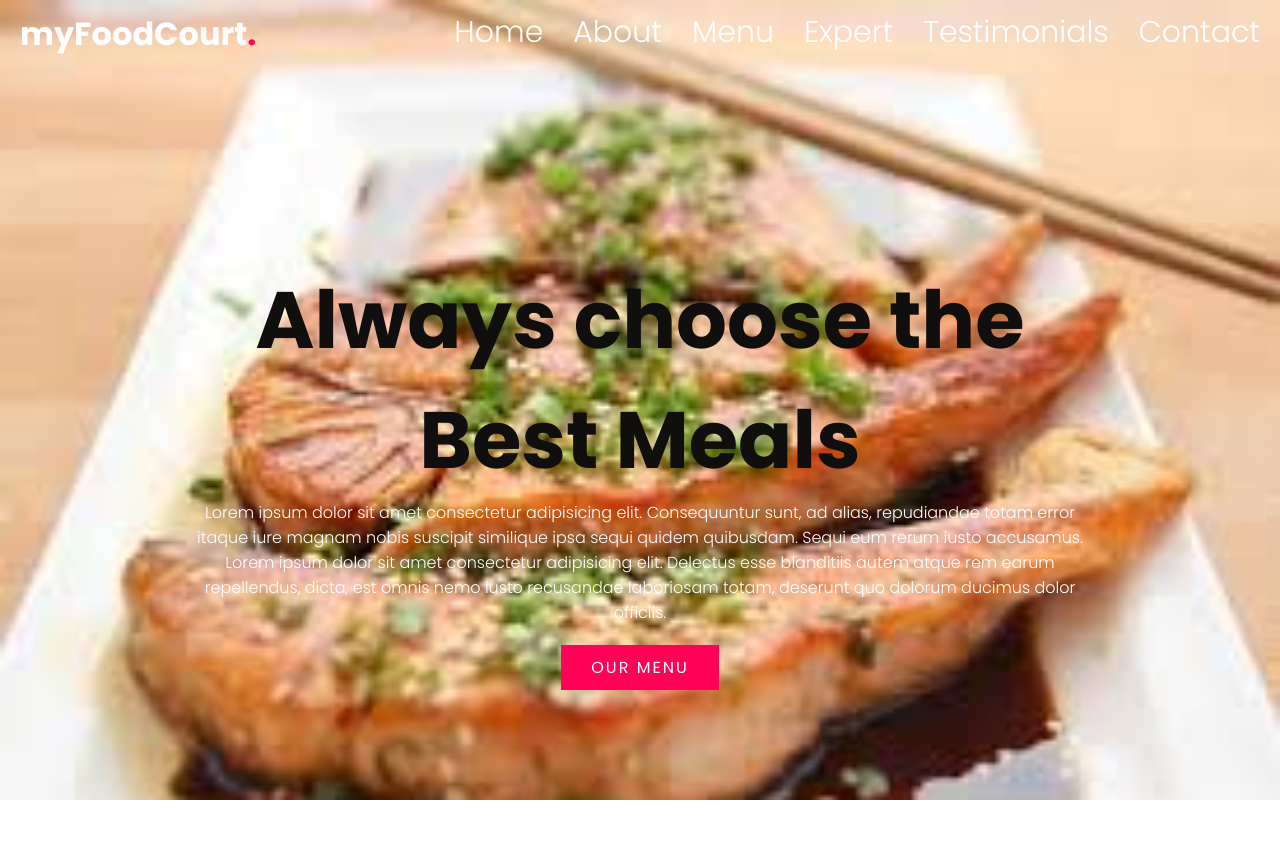
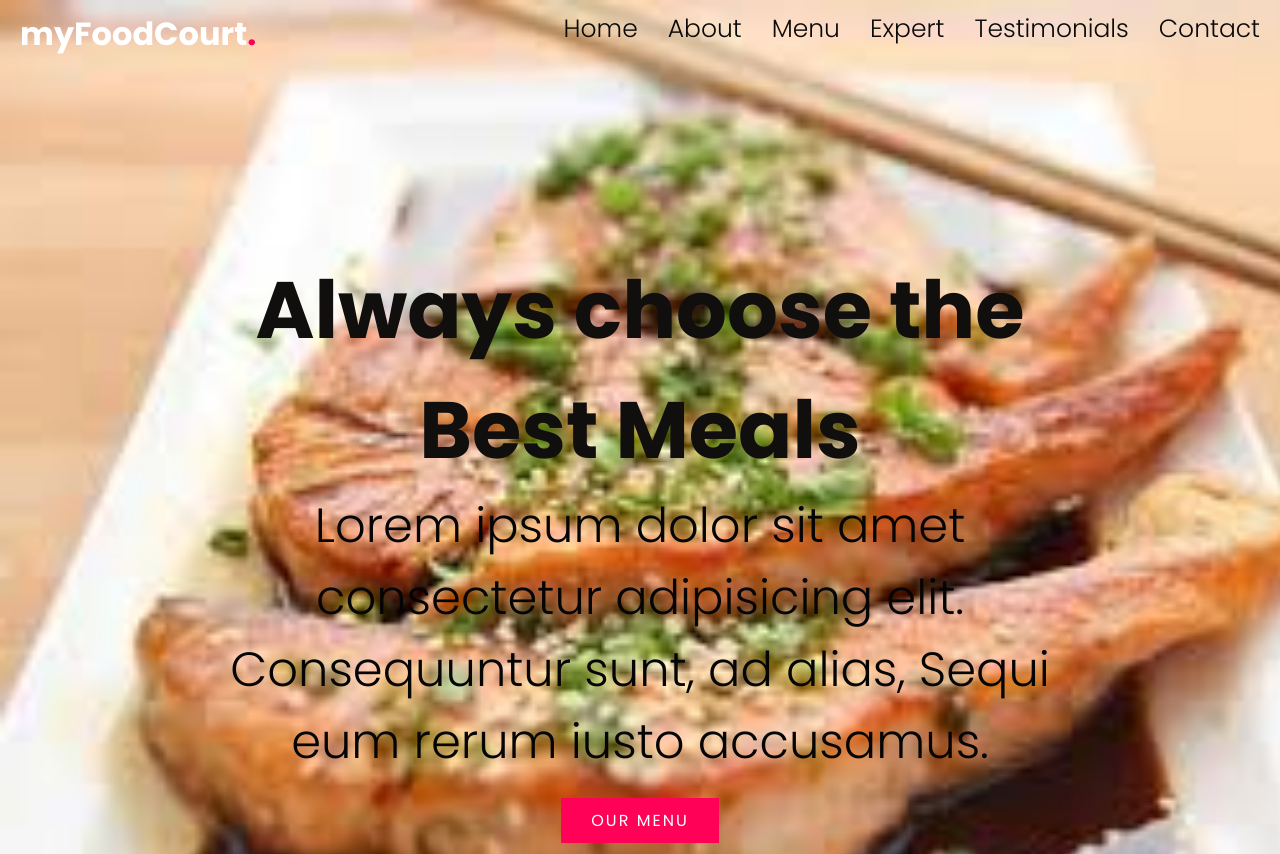
Before and after one commit to mamu234/sample-project, a plain HTML site: page index.html in a window 1280 px wide. Shown: the top 854 px of the page. Drawn offline with Linux system fonts and the light colour scheme.

```diff
--- a/index.html
+++ b/index.html
@@ -24,10 +24,7 @@
         <div class="content">
             <h2> Always choose the Best Meals</h2>
             <p>
-                Lorem ipsum dolor sit amet consectetur adipisicing elit. Consequuntur sunt, ad alias, repudiandae totam error itaque iure magnam nobis suscipit similique ipsa sequi quidem quibusdam.
-                Sequi eum rerum iusto accusamus.
-                Lorem ipsum dolor sit amet consectetur adipisicing elit. Delectus esse blanditiis autem atque rem earum repellendus, dicta, est omnis nemo iusto recusandae laboriosam totam,
-                deserunt quo dolorum ducimus dolor officiis.</p>
+                Lorem ipsum dolor sit amet consectetur adipisicing elit. Consequuntur sunt, ad alias, Sequi eum rerum iusto accusamus.</p>
         <a href="#" class="btn">Our Menu</a>
     </div>
     </section>
--- a/style.css
+++ b/style.css
@@ -40,8 +40,8 @@ text-align:center;
 
 }
 .banner .content p{
-    font-size: 1em;
-    color: #fff;
+    font-size: 3em;
+    color: rgb(5, 5, 5);
 
 }
 .btn{
@@ -108,9 +108,9 @@ header .navigation li{
 
 header .navigation li a{
    text-decoration: none;
-   color: #fff;
+   color: rgb(10, 10, 10);
    font-weight: 300;
-   font-size: 30px;
+   font-size: 25px;
 }
 
 header .sticky .navigation li a{
```
Also changed, not shown: 1 other file.
